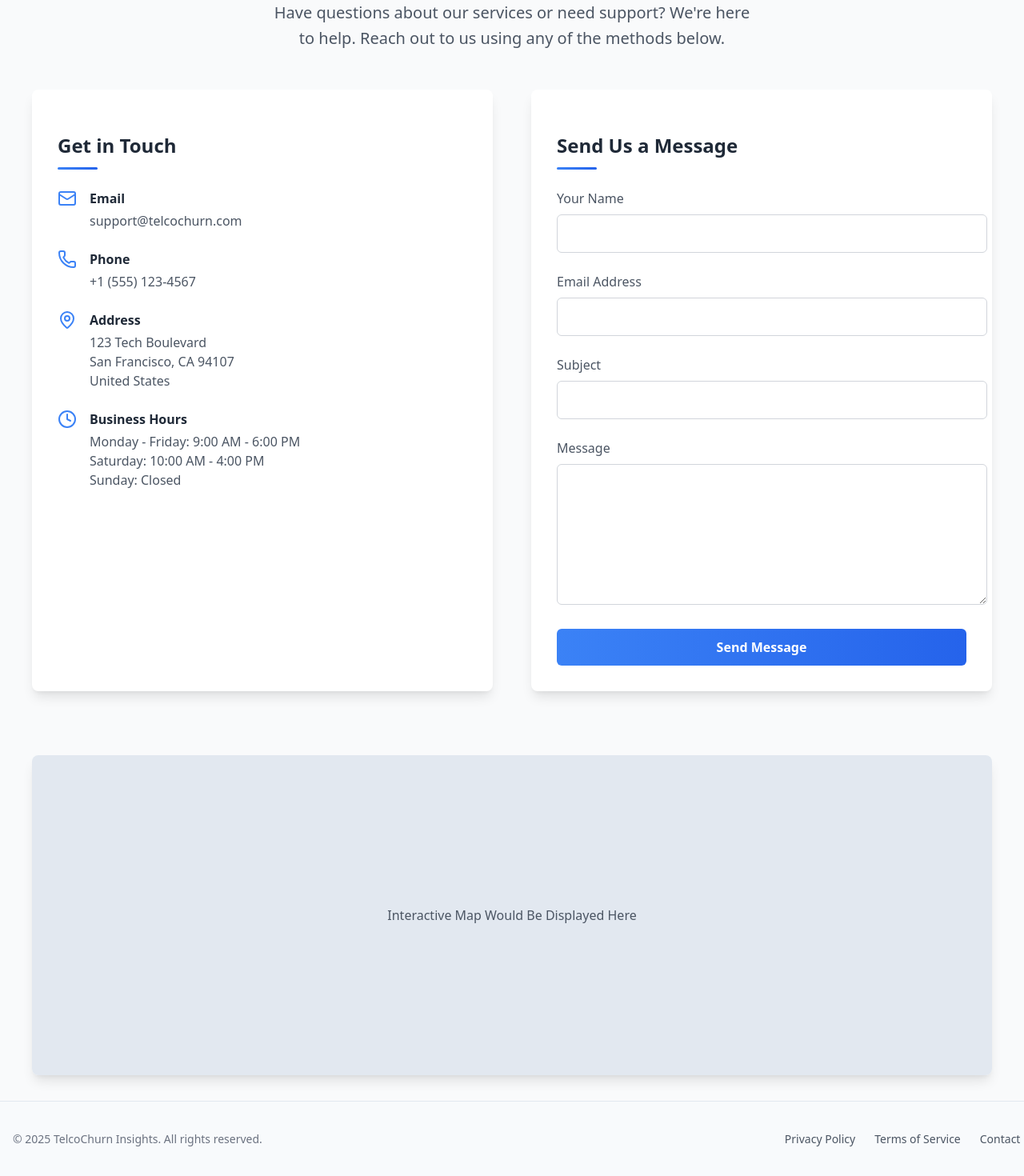
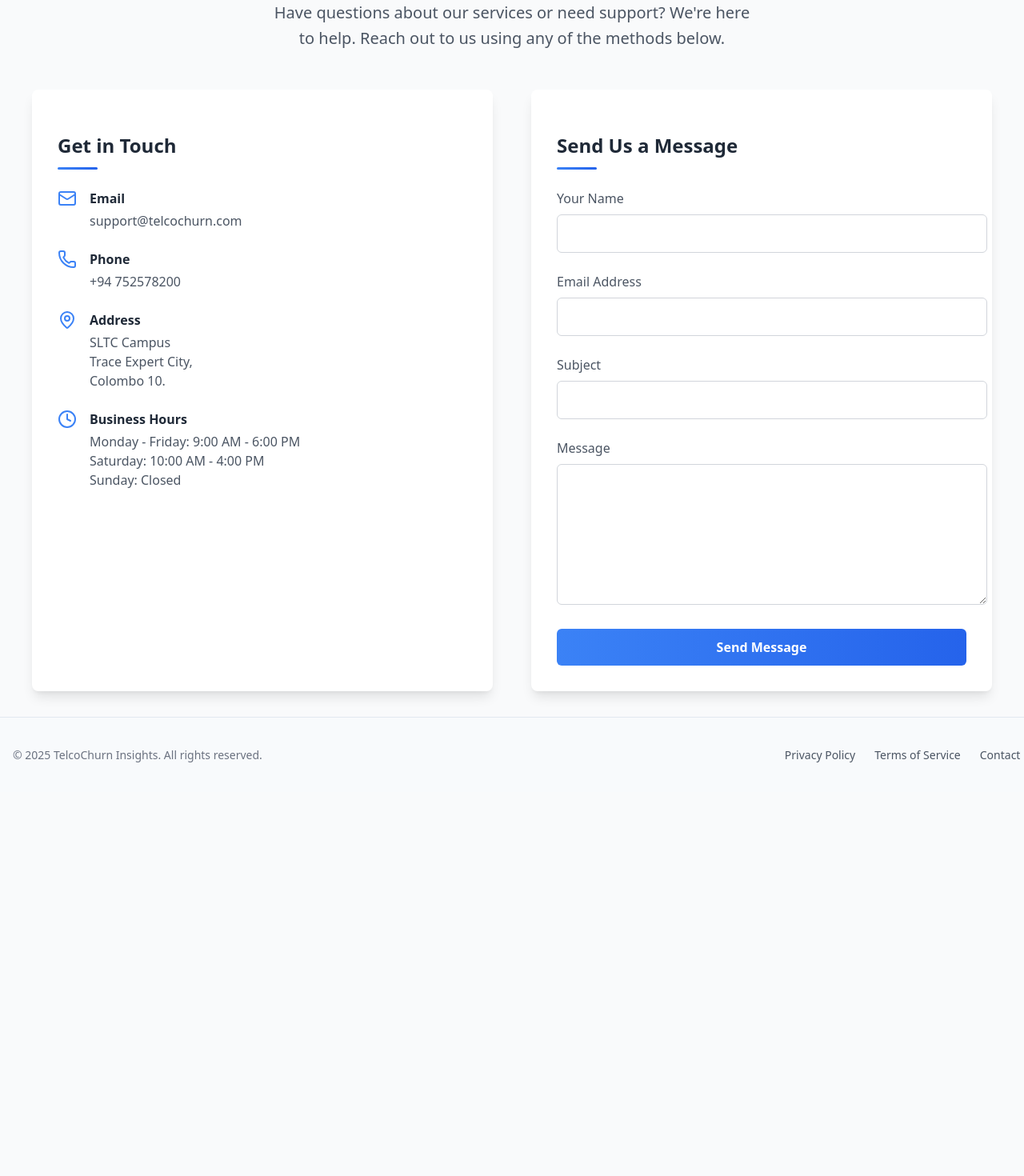
Before and after one commit to GayangaBandara/Mobile-Service-Churn-Prediction-System, a Next.js app in the folder frontend/: page /contact in a window 1280 px wide. Shown: the part 207-1677 px from the top of the page at 80% size. After the commit the page ends 1197 px from the top, so only its background shows below. Built offline with nearby package versions, Linux system fonts and the light colour scheme.

Commit message:
Update Contact page

```diff
--- a/frontend/components/ContactUs.tsx
+++ b/frontend/components/ContactUs.tsx
@@ -75,16 +75,14 @@ const ContactUs: React.FC = () => {
               <Phone className="contact-info-icon" size={24} />
               <div className="contact-info-text">
                 <span className="contact-info-label">Phone</span>
-                +1 (555) 123-4567
+                +94 752578200
               </div>
             </li>
             <li className="contact-info-item">
               <MapPin className="contact-info-icon" size={24} />
               <div className="contact-info-text">
                 <span className="contact-info-label">Address</span>
-                123 Tech Boulevard<br />
-                San Francisco, CA 94107<br />
-                United States
+                SLTC Campus<br /> Trace Expert City, <br /> Colombo 10.
               </div>
             </li>
             <li className="contact-info-item">
@@ -170,22 +168,6 @@ const ContactUs: React.FC = () => {
             )}
           </form>
         </div>
-
-        <div className="contact-map">
-          {/* Placeholder for map - in a real app, you would integrate Google Maps or similar */}
-          <div style={{
-            width: '100%',
-            height: '100%',
-            backgroundColor: '#e2e8f0',
-            display: 'flex',
-            alignItems: 'center',
-            justifyContent: 'center',
-            color: '#4b5563',
-            fontWeight: 500
-          }}>
-            Interactive Map Would Be Displayed Here
-          </div>
-        </div>
       </div>
     </div>
   );
```
